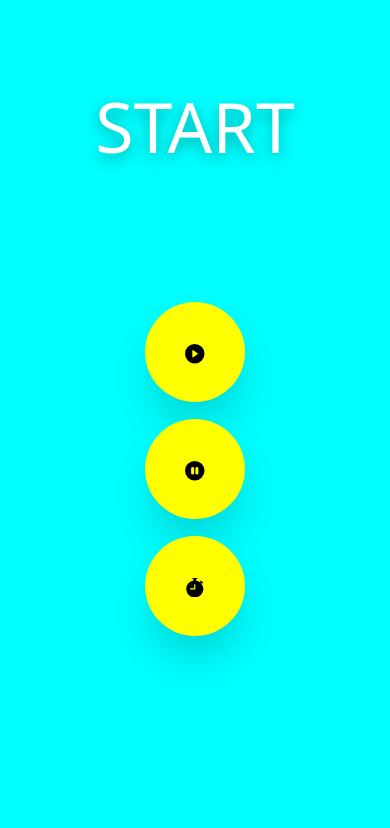
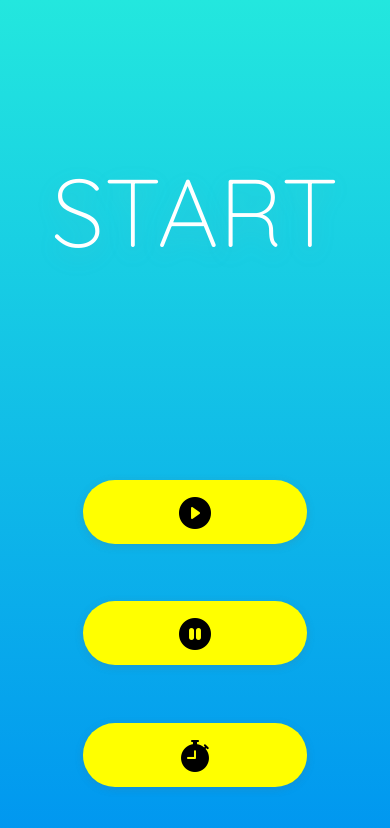
Before and after one commit to KushalKanungo/clock.github.io, a plain HTML site: page index.html in a window 390 px wide. Drawn offline with nearby package versions, Linux system fonts and the light colour scheme.

Commit message:
2nd Commit
Changed and styling and made more responsive

```diff
--- a/index.html
+++ b/index.html
@@ -1,74 +1,52 @@
 <!DOCTYPE html>
 <html lang="en">
+
 <head>
   <!-- Required meta tags -->
   <meta charset="utf-8" />
   <meta name="viewport" content="width=device-width, initial-scale=1" />
 
   <!-- Bootstrap CSS -->
-    <link
-      href="https://cdn.jsdelivr.net/npm/bootstrap@5.1.1/dist/css/bootstrap.min.css"
-      rel="stylesheet"
-      integrity="sha384-F3w7mX95PdgyTmZZMECAngseQB83DfGTowi0iMjiWaeVhAn4FJkqJByhZMI3AhiU"
-      crossorigin="anonymous"
-    />
+  <link href="https://cdn.jsdelivr.net/npm/bootstrap@5.1.1/dist/css/bootstrap.min.css" rel="stylesheet"
+    integrity="sha384-F3w7mX95PdgyTmZZMECAngseQB83DfGTowi0iMjiWaeVhAn4FJkqJByhZMI3AhiU" crossorigin="anonymous" />
 
+    <link rel="stylesheet" href="https://cdn.jsdelivr.net/npm/bootstrap-icons@1.5.0/font/bootstrap-icons.css">
+
+    <link rel="preconnect" href="https://fonts.googleapis.com">
+<link rel="preconnect" href="https://fonts.gstatic.com" crossorigin>
+<link href="https://fonts.googleapis.com/css2?family=Quicksand:wght@300&display=swap" rel="stylesheet">
   <title>Simple Clock</title>
   <link rel="stylesheet" href="style.css" />
+
 </head>
+
 <body>
-    <div class="contforclock">
+
+
+  <div class="container-fluid half">
     <!-- <div class="name">This is a Simple Clock Made with Vanilla JS</div> -->
-      <div class="font spacingtrans" id="timer">START</div>
+    <div class="font spacingtrans noselect text-center " id="timer">START</div>
   </div>
 
-    <div class="buttonscont">
-      <button class="buttonyellow" id="play">
-        <svg
-          xmlns="http://www.w3.org/2000/svg"
-          fill="currentColor"
-          class="bi bi-play-circle-fill"
-          viewBox="0 0 16 16"
-        >
-          <path
-            d="M16 8A8 8 0 1 1 0 8a8 8 0 0 1 16 0zM6.79 5.093A.5.5 0 0 0 6 5.5v5a.5.5 0 0 0 .79.407l3.5-2.5a.5.5 0 0 0 0-.814l-3.5-2.5z"
-          ></path>
-        </svg>
+  <div class="container-fluid  justify-content-center align-items-center buttoncontainer ">
+    <button class="buttonyellow mx-3"  id="play">
+      <i class="bi bi-play-circle-fill icons"></i>
     </button>
-      <button class="buttonyellow" id="pause">
-        <svg
-          xmlns="http://www.w3.org/2000/svg"
-          fill="currentColor"
-          class="bi bi-pause-circle-fill"
-          viewBox="0 0 16 16"
-        >
-          <path
-            d="M16 8A8 8 0 1 1 0 8a8 8 0 0 1 16 0zM6.25 5C5.56 5 5 5.56 5 6.25v3.5a1.25 1.25 0 1 0 2.5 0v-3.5C7.5 5.56 6.94 5 6.25 5zm3.5 0c-.69 0-1.25.56-1.25 1.25v3.5a1.25 1.25 0 1 0 2.5 0v-3.5C11 5.56 10.44 5 9.75 5z"
-          />
-        </svg>
+    <button class="buttonyellow mx-3" id="pause">
+      <i class="bi bi-pause-circle-fill icons"></i>
     </button>
-      <button class="buttonyellow" id="stopwatch">
-        <svg
-          xmlns="http://www.w3.org/2000/svg"
-          fill="currentColor"
-          class="bi bi-stopwatch-fill"
-          viewBox="0 0 16 16"
-        >
-          <path
-            d="M6.5 0a.5.5 0 0 0 0 1H7v1.07A7.001 7.001 0 0 0 8 16a7 7 0 0 0 5.29-11.584.531.531 0 0 0 .013-.012l.354-.354.353.354a.5.5 0 1 0 .707-.707l-1.414-1.415a.5.5 0 1 0-.707.707l.354.354-.354.354a.717.717 0 0 0-.012.012A6.973 6.973 0 0 0 9 2.071V1h.5a.5.5 0 0 0 0-1h-3zm2 5.6V9a.5.5 0 0 1-.5.5H4.5a.5.5 0 0 1 0-1h3V5.6a.5.5 0 1 1 1 0z"
-          />
-        </svg>
+    <button class="buttonyellow mx-3" id="stopwatch">
+      <i class="bi bi-stopwatch-fill icons"></i>
     </button>
   </div>
+
 
   <!-- Optional JavaScript; choose one of the two! -->
 
   <!-- Option 1: Bootstrap Bundle with Popper -->
-    <script
-      src="https://cdn.jsdelivr.net/npm/bootstrap@5.1.1/dist/js/bootstrap.bundle.min.js"
+  <script src="https://cdn.jsdelivr.net/npm/bootstrap@5.1.1/dist/js/bootstrap.bundle.min.js"
     integrity="sha384-/bQdsTh/da6pkI1MST/rWKFNjaCP5gBSY4sEBT38Q/9RBh9AH40zEOg7Hlq2THRZ"
-      crossorigin="anonymous"
-    ></script>
+    crossorigin="anonymous"></script>
 
   <!-- Option 2: Separate Popper and Bootstrap JS -->
   <!--
@@ -77,4 +55,5 @@
 -->
   <script src="script.js"></script>
 </body>
+
 </html>
--- a/script.js
+++ b/script.js
@@ -4,7 +4,7 @@ var inmin = 0;
 var inhr = 0;
 var stopwatchTime = "";
 let check = 1;
-
+let check_play_button=1;
 // This function will add a 0 if the number is smaller than 10
 
 function addZero(value) {
@@ -27,9 +27,18 @@ function currtime() {
 
 }
 
+function checker(value){
+if(value==1){
+  document.getElementById("play").classList.add("greencolor");
+}
+else
+document.getElementById("play").classList.remove("greencolor");
+}
+
 // It will play the stop watch or clock
 
 function play() {
+
   stopclock();
   if (check == 0) {
     clearInterval(stopwatchInterval);
@@ -68,8 +77,7 @@ function stopwatch() {
     }
     if (inmin == 60) {
       inhr = 1 + inhr;
-
-      inmin = 0;
+ inmin = 0;
     }
 
     stopwatchTime = addZero(inhr) + ":" + addZero(inmin) + ":" + addZero(insec);
@@ -83,7 +91,7 @@ function stopwatch() {
 function stopwatchbutton() {
   stopclock();
   if (check == 1) {
-    document.getElementById("stopwatch").style.backgroundColor = "green";
+    document.getElementById("stopwatch").style.backgroundColor = "#5bff00";
     document.getElementById("timer").innerText = "00:00:00";
     insec=0;
     inmin=0;
--- a/style.css
+++ b/style.css
@@ -1,135 +1,138 @@
 body {
-  background-color: cyan;
+
+  background: rgb(35,231,222);
+background: linear-gradient(180deg, rgba(35,231,222,1) 0%, rgba(0,150,240,1) 100%);
 }
 
-@media (max-width:450px){
-  .font{
-       font-size :70px !important;
-  }
-
-  .contforclock{
-    height: 30vh !important;
-  }
-
- .buttonscont{
-    flex-direction:column !important;
-    align-items: center;
-  }
-
-  .buttonyellow{
-    margin-top: 2vh;
-  }
-
-  .buttonyellow:hover{
-    width: 40vw !important;
-  border-radius: 20vw !important;
-}
-
-svg:hover {
-  width: 80px !important;
-  height: 80px !important;
-}
-
-}
-
-
-
-.font {
-  color: white;
-  /* height: 15rem;
-  line-height: 15rem; */
-  font-size: 16vw  ;
-  text-shadow: rgba(0, 0, 0, 0.35) 0px 5px 15px;
+.half {
+  height: 50vh;
   display: flex;
   align-items: center;
   justify-content: center;
 
 }
 
-.name{
-  position: absolute;
-  top: 1rem;
-  text-transform: uppercase;
-  color: rgb(247, 11, 176);
-  letter-spacing: 0.8rem;
+.icons{
+font-size: 3rem;
+color:black
 }
 
+@media screen and (max-width: 900px) {
+  .buttonyellow {
+    height: 7rem !important;
+    width: 7rem !important;
+  }
 
-/* Spacing transition on hover */
+  .buttonyellow:hover {
+    width: 14rem !important;
+    border-radius: 18rem;
+  }
 
-.spacingtrans {
-  transition: all 500ms;
-  transition-timing-function: cubic-bezier(0.075, 0.82, 0.165, 1);
-  transition-delay: 100ms;
+  .font{
+    font-size: 6rem !important;
+  }
+
+  .icons{
+    font-size: 2rem;
+    color:black
+    }
+
+    .font:hover{
+      letter-spacing: 1.5rem !important;
+      text-align: center !important;
+    }
+
+}
+@media screen and (max-width: 575px) and (min-height:500px) {
+  .buttoncontainer {
+    flex-direction: column;
+    justify-content: space-evenly !important;
+  }
+
+  .buttonyellow {
+
+    height: 4rem !important;
+    width: 14rem !important;
+    border-radius: 18rem !important;
+    box-shadow: rgba(99, 99, 99, 0.2) 0px 2px 8px 0px !important;
+  }
+
+  .font{
+    font-size: 6rem !important;
+
+  }
+  .font:hover{
+    letter-spacing: 0.5rem !important;
+    text-align: center !important;
+  }
+
+
+}
+@media screen and (max-width:555px) and (max-height:500px) {
+
+   .buttonyellow {
+    height: 6rem !important;
+    width: 6rem !important;
+  }
+
+  .buttonyellow:hover {
+    width: 12rem !important;
+    border-radius: 18rem;
+  }
+  .font{
+    font-size: 4rem !important;
+    letter-spacing: normal !important;
+  }
 }
 
-.spacingtrans:hover {
-  letter-spacing: 2rem;
-}
+.buttonyellow {
+  border: none;
+  height: 11rem;
+  width: 11rem;
 
-/* Container for clock and text */
-
-.contforclock {
-  height: 50vh;
-  display: flex;
-  justify-content: center;
-  align-items:center;
-}
-
-/* Container for Buttons */
-
-.buttonscont {
-  display: flex;
-  justify-content: center;
-  margin-top: 2rem;
-  margin-bottom: 2rem;
-}
-
-
-.buttonyellow{
-  border: none;
-  height: 13vw;
-  width: 13vw;
-  min-height: 100px;
-  min-width: 100px;
   border-radius: 50%;
   background-color: yellow;
   box-shadow: rgba(0, 0, 0, 0.25) 0px 25px 50px -12px;
   transition: all 300ms;
   transition-timing-function: cubic-bezier(0.075, 0.82, 0.165, 1);
-  font-size: 1.8rem;
+  /* transition-delay: 100ms; */
   text-transform: uppercase;
   color: black;
   font-family: Impact, Haettenschweiler, "Arial Narrow Bold", sans-serif;
-  margin-left: 4.5vw;
-  margin-right: 4.5vw;
-
-}
-
-.buttonyellow:disabled{
-
-  background-color: rgb(245, 245, 167);
-
 }
 
 .buttonyellow:hover {
-  width: 25vw;
-  border-radius: 20vw;
+  width: 25rem;
+  border-radius: 18rem;
 }
 
-.buttonyellow:active {
-  background-color: rgb(248, 122, 122);
+
+.buttonyellow:active{
+
+  background-color: rgb(197, 255, 179);
 }
 
-svg {
-  height: 5vw;
-  width: 5vw;
-
-  transition: all 300ms;
-  transition-timing-function: cubic-bezier(0.075, 0.82, 0.165, 1);
+.buttoncontainer {
+  display: flex;
+  height: 50vh;
 }
 
-svg:hover {
-  width: 10vw;
-  height: 10vw;
+.font{
+  color: white;
+  font-family: 'Quicksand', sans-serif;
+  font-size: 10rem;
+ text-shadow: rgba(149, 157, 165, 0.2) 0px 8px 24px;
+ transition: all 500ms;
+  transition-timing-function: cubic-bezier(0.075, 0.82, 0.165, 1);
+  transition-delay: 100ms;
+ user-select: none;
 }
+
+.font:hover{
+  letter-spacing: 2rem;
+  text-align: center !important;
+}
+
+.greencolor{
+  background-color: green !important;
+}
```
Lines whose indentation alone changed are shown as unchanged.
